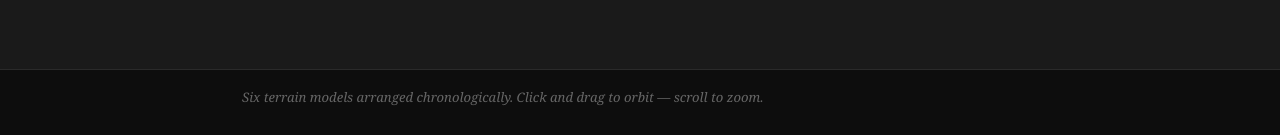
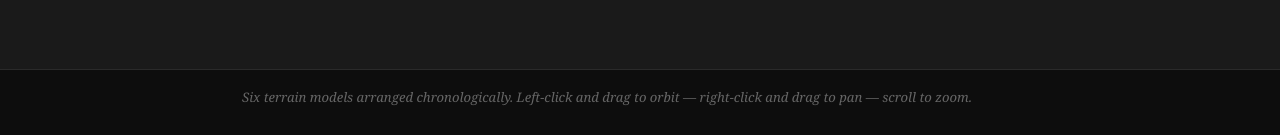
Before and after one commit to AlanMazzotta/st-helens-3d-viewer, a plain HTML site: page index.html in a window 1280 px wide. Shown: the part 665-800 px from the top of the page. Drawn offline with Linux system fonts and the light colour scheme; some packages are replaced by stand-ins of ours; a script that the page names is missing.

Commit message:
Update caption with full orbit/pan/zoom controls

```diff
--- a/index.html
+++ b/index.html
@@ -91,7 +91,7 @@
   <div class="model-section">
     <iframe src="model.html" allowfullscreen></iframe>
   </div>
-  <p class="caption">Six terrain models arranged chronologically. Click and drag to orbit &mdash; scroll to zoom.</p>
+  <p class="caption">Six terrain models arranged chronologically. Left-click and drag to orbit &mdash; right-click and drag to pan &mdash; scroll to zoom.</p>
 
   <div class="narrative">
     <h2>About this model</h2>
```
